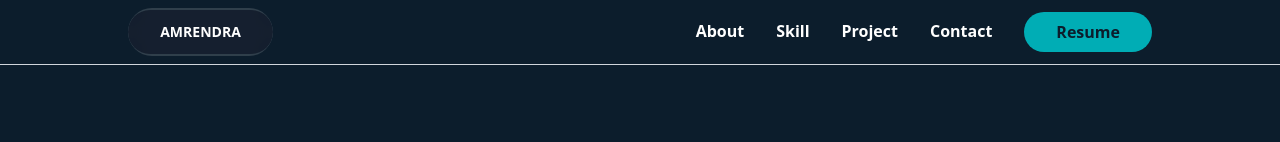
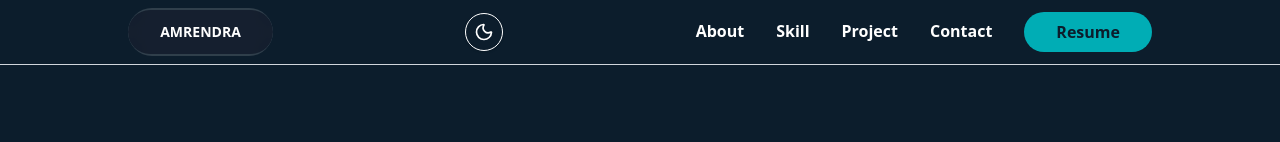
Before and after one commit to techaks/portfolio-aks, a React (Vite) app: page / in a window 1280 px wide. Shown: the top 142 px of the page. Built offline with nearby package versions, Linux system fonts and the light colour scheme.

Commit message:
want dark mode

```diff
--- a/src/Component/Navbar.jsx
+++ b/src/Component/Navbar.jsx
@@ -2,6 +2,7 @@ import React, { useState } from "react";
 import Button from "./Button";
 import { Link } from "react-scroll";
 import resume from "../assets/tech_logo/rr.pdf";
+import ThemeToggle from "./ThemeToggle";
 
 const Navbar = () => {
   const [open, setOpen] = useState(false);
@@ -12,6 +13,10 @@ const Navbar = () => {
         {" "}
         <Button />
       </div>
+
+      {
+        <ThemeToggle />
+      }
 
       {/* Desktop Menu */}
       <div className="hidden sm:flex items-center gap-8 font-bold">
--- /dev/null
+++ b/src/Component/ThemeToggle.jsx
@@ -0,0 +1,22 @@
+import React from "react";
+import { useTheme } from "../context/ThemeProvider";
+import { Sun, Moon } from "lucide-react";
+
+const ThemeToggle = () => {
+  const { theme, setTheme } = useTheme();
+
+  return (
+    <button
+      onClick={() => setTheme(theme === "dark" ? "light" : "dark")}
+      className="p-2 rounded-full border shadow-sm"
+    >
+      {theme === "dark" ? (
+        <Sun className="w-5 h-5" />
+      ) : (
+        <Moon className="w-5 h-5" />
+      )}
+    </button>
+  );
+};
+
+export default ThemeToggle;
--- /dev/null
+++ b/src/context/ThemeProvider.jsx
@@ -0,0 +1,27 @@
+import React, { createContext, useContext, useEffect, useState } from "react";
+
+const ThemeContext = createContext();
+
+export const ThemeProvider = ({ children }) => {
+  const [theme, setTheme] = useState(
+    localStorage.getItem("theme") || "light"
+  );
+
+  useEffect(() => {
+    const root = window.document.documentElement;
+    if (theme === "dark") {
+      root.classList.add("dark");
+    } else {
+      root.classList.remove("dark");
+    }
+    localStorage.setItem("theme", theme);
+  }, [theme]);
+
+  return (
+    <ThemeContext.Provider value={{ theme, setTheme }}>
+      {children}
+    </ThemeContext.Provider>
+  );
+};
+
+export const useTheme = () => useContext(ThemeContext);
--- a/src/index.css
+++ b/src/index.css
@@ -6,6 +6,22 @@
     transform: rotate(1turn);
   }
 }
+
+.dark{
+  background-color: #000;
+  color: #fffafa;
+  font-size: 27px;
+}
+.light{
+  background-color: #ffffff;
+  color: #000000;
+  font-size: 30px;
+}
+
+* {
+  transition: background-color 0.2s, color 0.2s;
+}
+
 
 .rainbow::before {
   content: '';
--- a/src/main.jsx
+++ b/src/main.jsx
@@ -3,12 +3,17 @@ import { createRoot } from 'react-dom/client'
 import './index.css'
 import App from './App.jsx'
 import { ToastContainer } from 'react-toastify';
+import { ThemeProvider } from "./context/ThemeProvider.jsx";
 import { BrowserRouter, Routes, Route } from "react-router-dom";
 createRoot(document.getElementById('root')).render(
+  <ThemeProvider>
+
+
   <BrowserRouter>
  <App />
  <ToastContainer/>
   </BrowserRouter>
+  </ThemeProvider>
 
 
 )
--- /dev/null
+++ b/tailwind.config.js
@@ -0,0 +1,12 @@
+/** @type {import('tailwindcss').Config} */
+export default {
+  darkMode: "class",   // 👈 force class strategy
+  content: [
+    "./index.html",
+    "./src/**/*.{js,jsx}",
+  ],
+  theme: {
+    extend: {},
+  },
+  plugins: [],
+};
```
